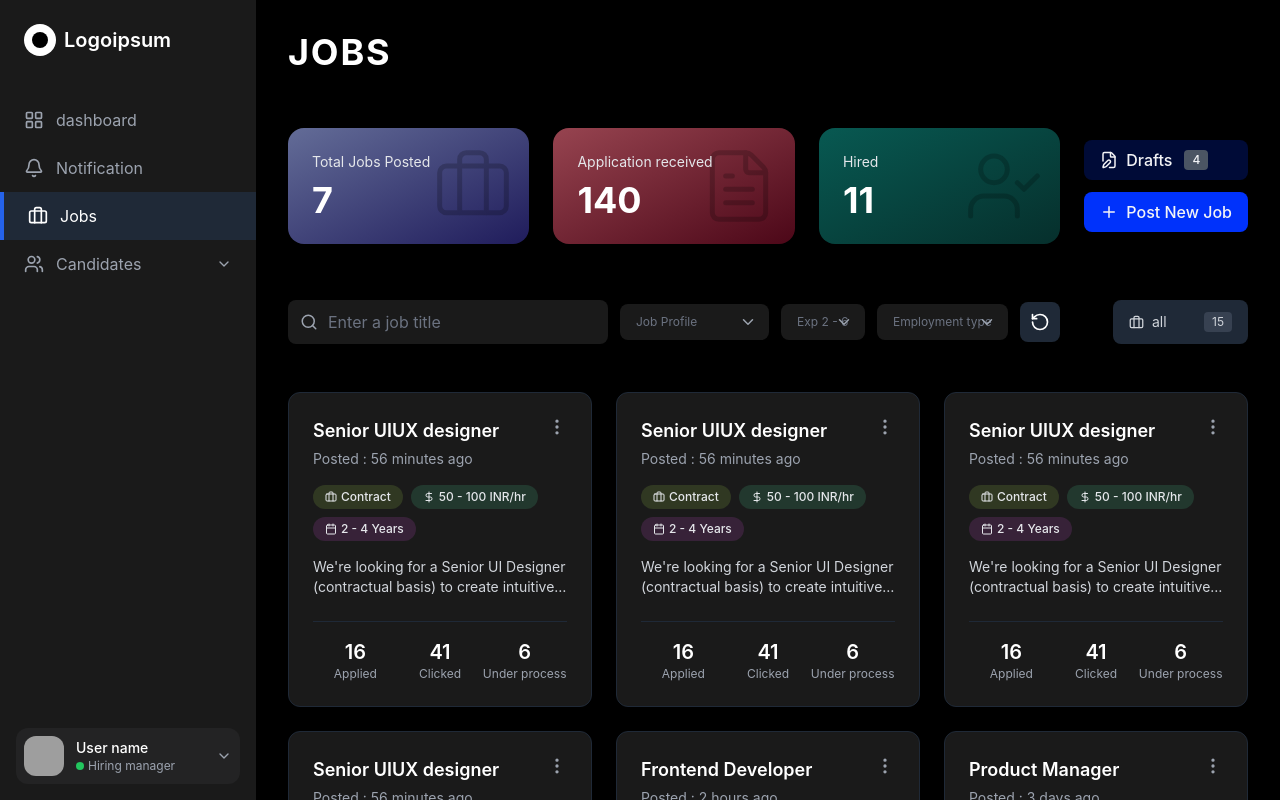
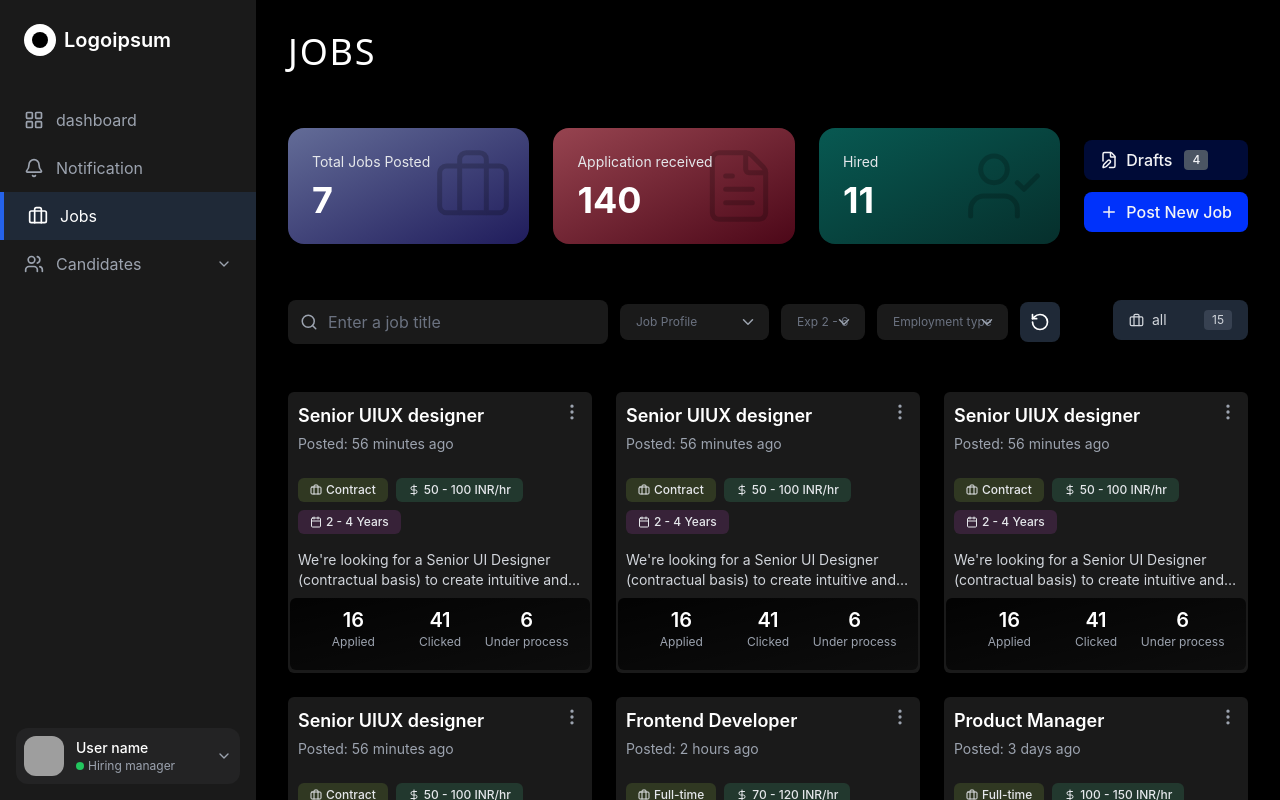
Before and after one commit to Abinsaj/jobs-dashboard-frontend, a React (Vite) app: page / in a window 1280 px wide. Shown: the top 800 px of the page. Built offline with nearby package versions, Linux system fonts and the light colour scheme; grey boxes are pictures that could not be loaded.

Commit message:
Fix Jobcard

```diff
--- a/package.json
+++ b/package.json
@@ -10,6 +10,7 @@
     "preview": "vite preview"
   },
   "dependencies": {
+    "@fontsource/inter": "^5.2.8",
     "lucide-react": "^0.562.0",
     "react": "^19.2.3",
     "react-dom": "^19.2.0"
--- a/src/components/common/Badge.jsx
+++ b/src/components/common/Badge.jsx
@@ -8,7 +8,7 @@ const Badge = ({ children, variant = "default", icon }) => {
   }
 
   return (
-    <span className={`inline-flex items-center gap-1 px-3 py-1 rounded-full text-xs font-medium ${variants[variant]}`}>
+    <span className={`inline-flex items-center gap-1 px-3 py-1 rounded-md text-xs font-medium ${variants[variant]}`}>
       {icon}
       {children}
     </span>
--- a/src/components/dashboard/FiltersBar.jsx
+++ b/src/components/dashboard/FiltersBar.jsx
@@ -83,7 +83,7 @@ const FiltersBar = ({
                     <RotateCcw size={20} className="text-white" />
                 </button>
 
-                <div className="flex items-center gap-2 px-3 py-2 bg-gray-800 rounded-lg text-gray-300 text-sm">
+                <div className="flex items-center gap-2 px-3 py-2 bg-gray-800 rounded-lg  text-gray-300 text-sm">
                     {activeIcon !== undefined &&
                         <activeIcon.icon size={15} />
                     }
@@ -149,7 +149,7 @@ const FiltersBar = ({
                     </button>
                 </div>
 
-                <div className="flex items-center gap-2 px-4 py-2 bg-gray-800 rounded-lg text-gray-300 text-sm whitespace-nowrap">
+                <div className="flex items-center gap-2 px-4 py-2 bg-gray-800 rounded-lg md:max-h-10 text-gray-300 text-sm whitespace-nowrap">
                     {activeIcon !== undefined &&
                         <activeIcon.icon size={15} />
                     }
--- a/src/components/dashboard/JobCard.jsx
+++ b/src/components/dashboard/JobCard.jsx
@@ -2,20 +2,24 @@ import { Briefcase, Calendar, DollarSign, MoreVertical } from 'lucide-react'
 import React from 'react'
 import Badge from '../common/Badge'
 
-const JobCard = ({job}) => {
+const JobCard = ({ job }) => {
   return (
-    <div className="bg-[#1a1a1a] rounded-xl p-4 md:p-6 border border-gray-800 hover:border-gray-700 transition-all">
-      <div className="flex justify-between items-start mb-4">
+    <div className="bg-[#1a1a1a] rounded-md md:p-0.5 transition-all flex flex-col h-full">
+      {/* Header */}
+      <div className="flex justify-between p-2 items-start mb-2">
         <div className="flex-1 min-w-0">
-          <h3 className="text-white text-base md:text-lg font-semibold mb-1 truncate">{job.title}</h3>
-          <p className="text-gray-400 text-xs md:text-sm">Posted : {job.postedTime}</p>
+          <h3 className="text-white text-base md:text-lg font-semibold mb-1 truncate">
+            {job.title}
+          </h3>
+          <p className="text-gray-400 text-xs md:text-sm">Posted: {job.postedTime}</p>
         </div>
         <button className="text-gray-400 hover:text-white ml-2 flex-shrink-0">
           <MoreVertical size={20} />
         </button>
       </div>
 
-      <div className="flex flex-wrap gap-2 mb-4">
+      {/* Badges */}
+      <div className="flex flex-wrap p-2 gap-2 mb-2">
         <Badge variant="default" icon={<Briefcase size={12} />}>
           {job.employmentType}
         </Badge>
@@ -27,9 +31,13 @@ const JobCard = ({job}) => {
         </Badge>
       </div>
 
-      <p className="text-gray-300 text-xs md:text-sm mb-4 md:mb-6 line-clamp-2">{job.description}</p>
+      {/* Description */}
+      <p className="text-gray-300 text-xs md:text-sm px-2 mb-2 line-clamp-2">
+        {job.description}
+      </p>
 
-      <div className="flex justify-between pt-4 border-t border-gray-800">
+      {/* Bottom stats */}
+      <div className="mt-auto mb-px flex items-start pt-2 bg-gradient-to-br from-black/90 to-black/50 w-full p-5 rounded-md">
         <div className="text-center flex-1">
           <p className="text-white text-lg md:text-xl font-semibold">{job.applied}</p>
           <p className="text-gray-400 text-xs">Applied</p>
--- a/src/components/layout/Header.jsx
+++ b/src/components/layout/Header.jsx
@@ -3,7 +3,7 @@ import React from 'react'
 const Header = () => {
   return (
     <header className='w-full mb-6 md:mb-8 mt-12 lg:mt-0'>
-        <h1 className='text-white text-2xl sm:text-3xl md:text-4xl font-bold tracking-wider'>JOBS</h1>
+        <h1 className='text-white text-2xl sm:text-3xl md:text-4xl font-sans tracking-wider'>JOBS</h1>
     </header>
   )
 }
--- a/src/components/layout/Sidebar.jsx
+++ b/src/components/layout/Sidebar.jsx
@@ -15,7 +15,7 @@ const Sidebar = () => {
 
     return (
         <>
-            <div className="lg:hidden fixed top-0 left-0 right-0 z-50 bg-sidebar  px-4 py-3">
+            <div className="lg:hidden fixed top-0 left-0 right-0 z-50 bg-black  px-4 py-3">
                 <div className="relative flex items-center justify-center">
 
                     <button
--- a/src/index.css
+++ b/src/index.css
@@ -1,6 +1,8 @@
 @tailwind base;
 @tailwind components;
 @tailwind utilities;
+
+
 
 
 @layer base {
@@ -25,6 +27,7 @@
     --input: 0 0% 15%;
     --ring: 0 0% 83%;
     --radius: 0.5rem;
+
   }
 }
 
@@ -35,7 +38,7 @@
 }
 
 body {
-  font-family: -apple-system, BlinkMacSystemFont, "Segoe UI", "Roboto", "Oxygen", "Ubuntu", "Cantarell", "Fira Sans",
+  font-family: -apple-system, BlinkMacSystemFont, "Manrope", "Segoe UI", "Roboto", "Oxygen", "Ubuntu", "Cantarell", "Fira Sans",
     "Droid Sans", "Helvetica Neue", sans-serif;
   -webkit-font-smoothing: antialiased;
   -moz-osx-font-smoothing: grayscale;
```
Also changed, not shown: 1 other file (tests, documents, lock files or other folders).
